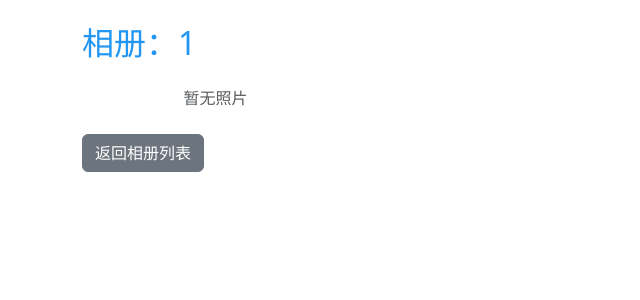
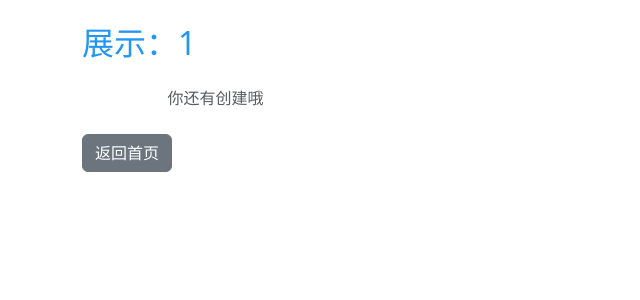
Before and after one commit to itachiliu/MUSTShow, a Flask app: page /album/1 in a window 1280 px wide. Shown: the top 300 px of the page, without its empty margins (0-640 px from the left). Run offline with Flask 3, Linux system fonts and the light colour scheme; the visitor is signed in with stand-in values (Sample User, id 1).

Commit message:
优化功能和界面

```diff
--- a/app.py
+++ b/app.py
@@ -4,6 +4,7 @@ from functools import wraps
 import os
 from werkzeug.utils import secure_filename
 import json
+from datetime import datetime
 
 USERNAME = 'admin'
 PASSWORD = '123456'
@@ -113,7 +114,7 @@ def upload_photo():
             album_covers[album] = None
 
     if request.method == 'POST':
-        album = request.form.get('album') or '默认相册'
+        album = request.form.get('album') or '光影留痕'
         new_album = request.form.get('new_album', '').strip()
         if new_album:
             album = new_album
@@ -167,7 +168,7 @@ def upload_video():
         else:
             album_covers[album] = None
     if request.method == 'POST':
-        album = request.form.get('album') or '默认相册'
+        album = request.form.get('album') or '师生映像馆'
         new_album = request.form.get('new_album', '').strip()
         if new_album:
             album = new_album
@@ -256,7 +257,7 @@ def events():
         content = request.form.get('content', '').strip()
         if title and content:
             events = load_events()
-            events.insert(0, {'title': title, 'content': content})
+            events.insert(0, {'title': title, 'content': content, 'date': datetime.now().strftime('%Y-%m-%d')})
             save_events(events)
     events = load_events()
     return render_template('events.html', events=events)
--- a/templates/album.html
+++ b/templates/album.html
@@ -76,28 +76,25 @@
 <body>
 <main>
   <div class="container py-4">
-    <h2 class="mb-4" style="color:#2196f3;">相册：{{ album }}</h2>
+    <h2 class="mb-4" style="color:#2196f3;">展示：{{ album }}</h2>
     <div class="row row-cols-2 row-cols-md-4 g-3">
       {% for img in images %}
       <div class="col">
         <div class="card shadow-sm border-0 h-100">
           {% set ext = img.rsplit('.', 1)[-1].lower() %}
           {% if ext in ['mp4', 'mov', 'avi', 'webm'] %}
-              <video class="card-img-top img-fluid rounded"
-                style="object-fit:cover;max-height:180px;cursor:pointer;"
-                data-bs-toggle="modal" data-bs-target="#imgModal"
-                data-img="{{ img }}" data-index="{{ loop.index0 }}"
-                preload="metadata" controls muted poster="/static/video_cover.png">
-              <source src="/static/uploads/{{ album }}/{{ img }}">
-        您的浏览器不支持视频播放
-            </video>
+              <img class="card-img-top img-fluid rounded video-thumb"
+                    data-video="/static/uploads/{{ album }}/{{ img }}"
+                    style="object-fit:cover;max-height:180px;cursor:pointer;"
+                    data-bs-toggle="modal" data-bs-target="#imgModal"
+                    data-img="{{ img }}" data-index="{{ loop.index0 }}">
           {% else %}
             <img src="/static/uploads/{{ album }}/{{ img }}" class="card-img-top img-fluid rounded"
                 style="object-fit:cover;max-height:180px;cursor:pointer;"
                 data-bs-toggle="modal" data-bs-target="#imgModal"
                 data-img="{{ img }}" data-index="{{ loop.index0 }}">
           {% endif %}
-          <div class="img-desc">{{ image_desc[img] or '暂无描述' }}</div>
+          <div class="img-desc">{{ image_desc[img] or '等你来描述' }}</div>
           <form method="post" action="{{ url_for('delete_file', album=album, filename=img) }}" onsubmit="return confirm('确定要删除这项吗？');">
             <button type="submit" class="btn btn-sm btn-danger mt-2 w-100">删除</button>
           </form>
@@ -105,10 +102,10 @@
       </div>
       {% endfor %}
       {% if images|length == 0 %}
-      <div class="col-12 text-center text-muted">暂无照片</div>
+      <div class="col-12 text-center text-muted">你还有创建哦</div>
       {% endif %}
     </div>
-    <a href="/" class="btn btn-secondary mt-4">返回相册列表</a>
+    <a href="/" class="btn btn-secondary mt-4">返回首页</a>
   </div>
 
   <!-- Modal -->
@@ -229,5 +226,28 @@ nextBtn.onclick = function() {
     updateModal(currentIndex + 1);
   }
 };
+
+
+document.addEventListener('DOMContentLoaded', function() {
+  document.querySelectorAll('.video-thumb').forEach(function(img){
+    var videoSrc = img.getAttribute('data-video');
+    var video = document.createElement('video');
+    video.src = videoSrc;
+    video.preload = 'metadata';
+    video.muted = true;
+    video.currentTime = 0.1;
+    video.addEventListener('loadeddata', function() {
+      var canvas = document.createElement('canvas');
+      canvas.width = video.videoWidth;
+      canvas.height = video.videoHeight;
+      var ctx = canvas.getContext('2d');
+      ctx.drawImage(video, 0, 0, canvas.width, canvas.height);
+      img.src = canvas.toDataURL('image/png');
+      video.remove();
+      canvas.remove();
+    });
+  });
+});
+
 </script>
 </body>
```
Also changed, not shown: static/events.json (+0 -4 lines), templates/index.html (+7 -4 lines), templates/upload_photo.html (+16 -2 lines), templates/upload_video.html (+15 -1 lines), static/uploads/test/personal_photo.jpg (deleted), static/uploads/澳门科技大学/c6ef5b8af8e27225b8b3cdccd426d048.png (deleted), static/uploads/默认相册/20250621103346_12.jpg (deleted), static/uploads/默认相册/20250621103407_11.jpg (deleted), static/uploads/默认相册/20250621103414_10.jpg (deleted), static/uploads/默认相册/20250621103418_9.jpg (deleted), static/uploads/默认相册/20250621103421_8.jpg (deleted), static/uploads/默认相册/66052b077217edf34aff1e6730b1d957.png (deleted), 2 other files.
